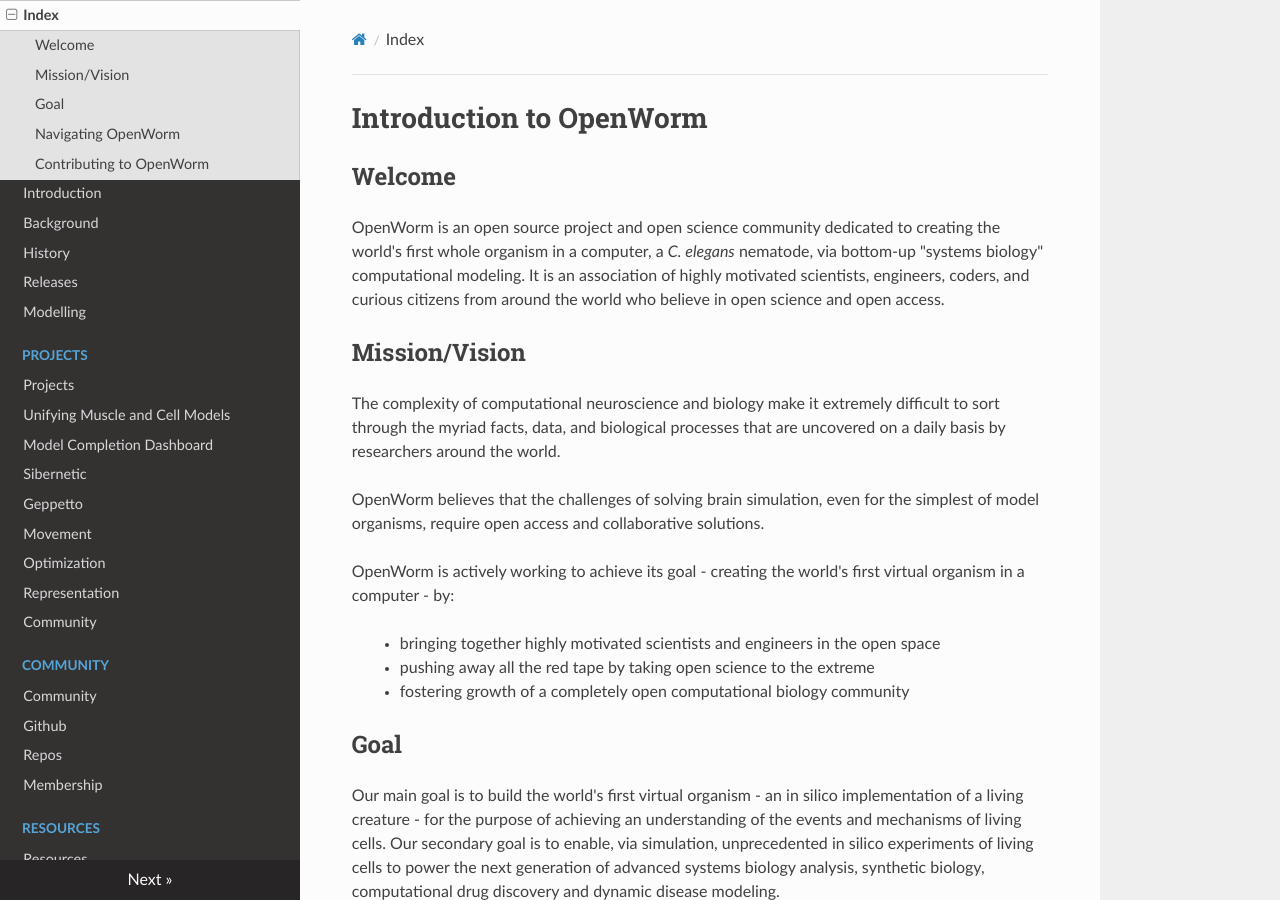
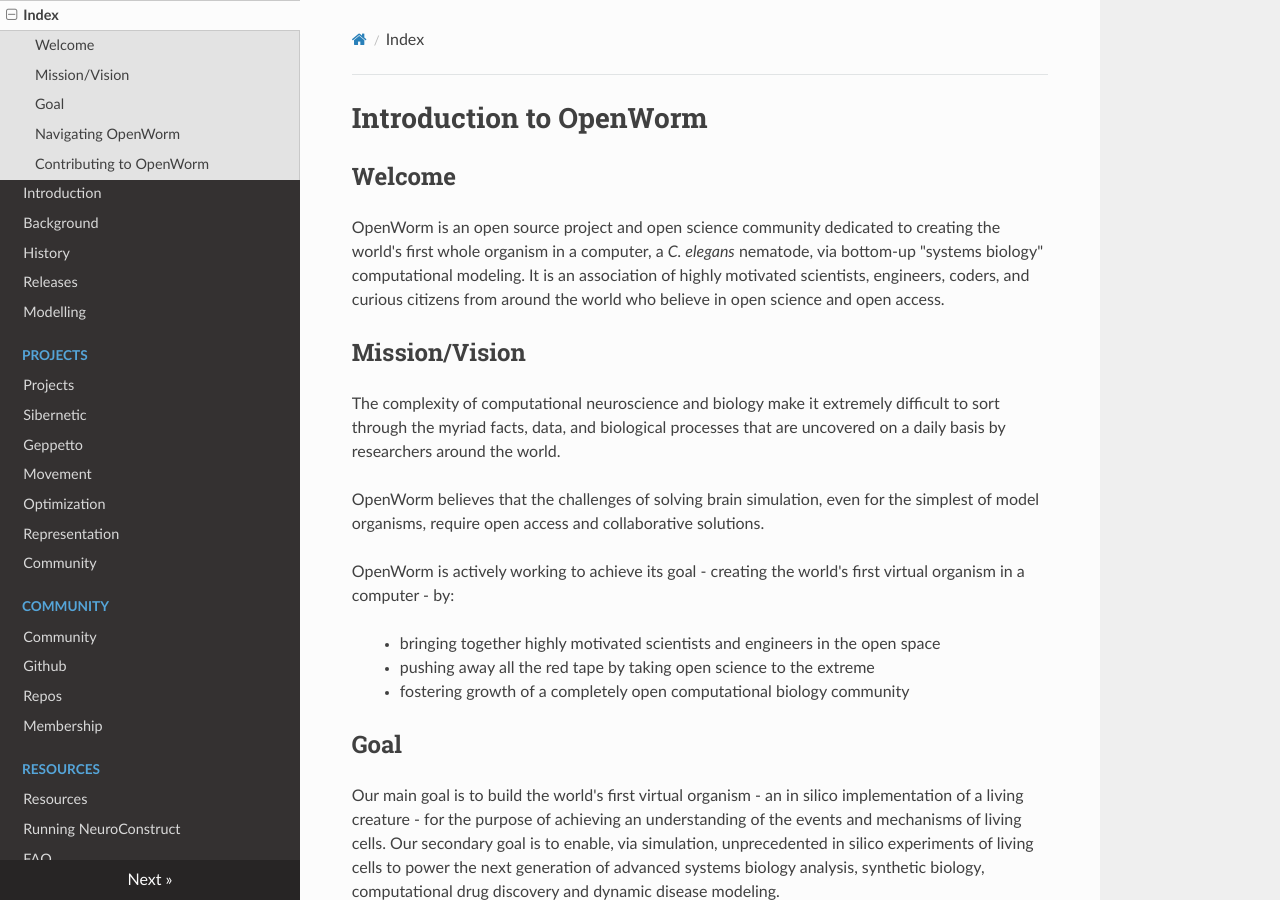
Before and after one commit to openworm/openworm_docs, an MkDocs documentation site: the page built from docs/index.md, in a window 1280 px wide and 900 px high. Built offline with MkDocs 1.6.1, drawn with Linux system fonts in a browser that asks for light colours; nearby versions of some CDN libraries; old or Windows-style settings are respelled for this version of MkDocs.

Commit message:
taking the integration and dashboard pages out of the side bar

```diff
--- a/mkdocs.yml
+++ b/mkdocs.yml
@@ -8,8 +8,6 @@
   - [releases.md, Releases]
   - [modeling.md, Modelling]
   - [Projects/projects.md, Projects, Projects]
-  - [Projects/muscle-neuron-integration.md, Projects, Unifying Muscle and Cell Models]
-  - [Projects/model-completion-dashboard.md, Projects, Model Completion Dashboard]
   - [Projects/sibernetic.md, Projects, Sibernetic]
   - [Projects/geppetto.md, Projects, Geppetto]
   - [Projects/worm-movement.md, Projects, Movement]
```
